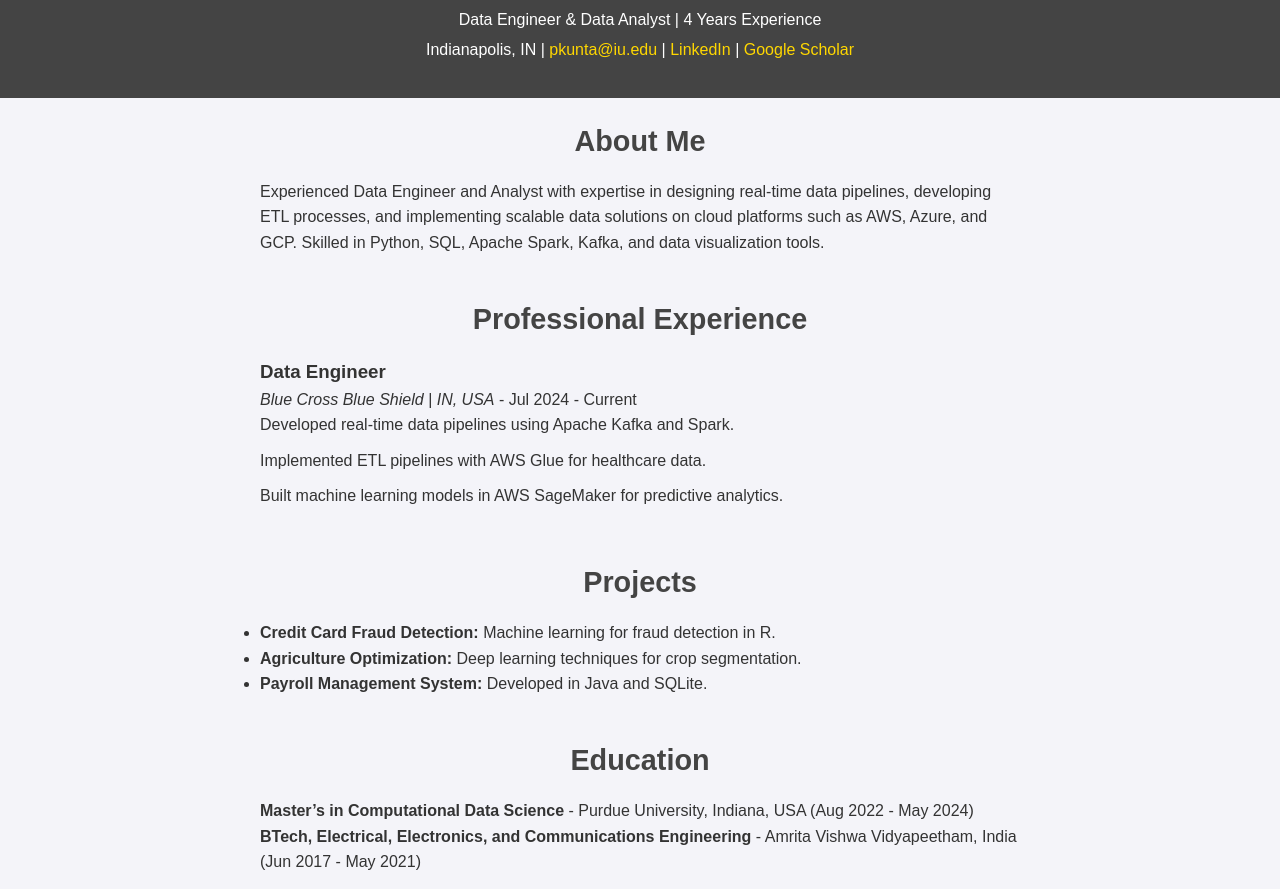
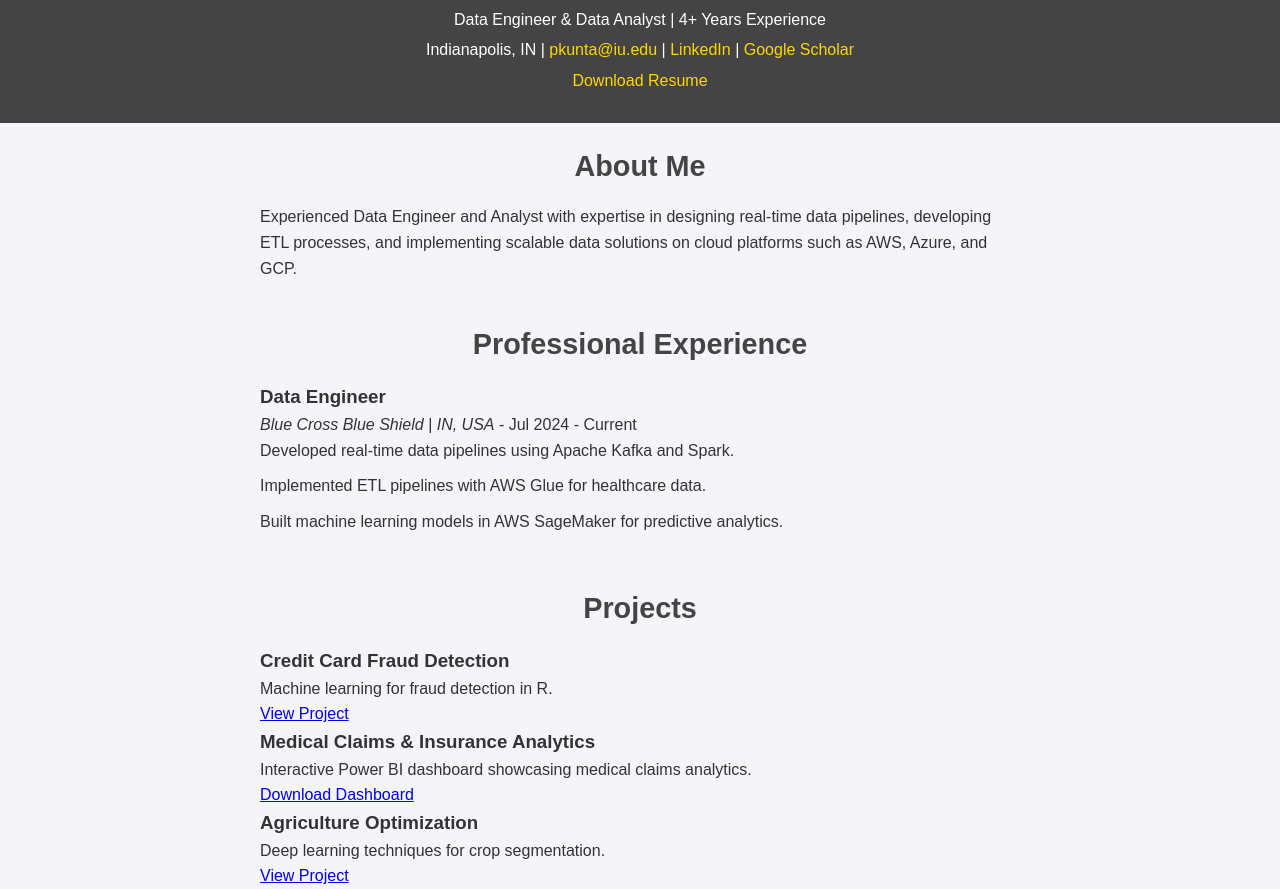
Before and after one commit to prasanthkunta/prasanthkunta.github.io, a plain HTML site: page index.html in a window 1280 px wide. Shown: the part 143-1032 px from the top of the page. Drawn offline with Linux system fonts and the light colour scheme.

Commit message:
index.html

```diff
--- a/index.html
+++ b/index.html
@@ -1,4 +1,3 @@
-
 <!DOCTYPE html>
 <html lang="en">
 <head>
@@ -6,6 +5,7 @@
     <meta name="viewport" content="width=device-width, initial-scale=1.0">
     <title>Prasanth Kumar Kunta - Data Engineer & Analyst</title>
     <link rel="stylesheet" href="style.css">
+    <script src="https://kit.fontawesome.com/a076d05399.js" crossorigin="anonymous"></script>
 </head>
 <body>
     <!-- Navigation Bar -->
@@ -22,14 +22,17 @@
     <!-- Header Section -->
     <header>
         <h1>Prasanth Kumar Kunta</h1>
-        <p>Data Engineer & Data Analyst | 4 Years Experience</p>
-        <p>Indianapolis, IN | <a href="mailto:pkunta@iu.edu">pkunta@iu.edu</a> | <a href="https://www.linkedin.com/in/prasanth-kumar-2a2b69327" target="_blank">LinkedIn</a> | <a href="#">Google Scholar</a></p>
+        <p>Data Engineer & Data Analyst | 4+ Years Experience</p>
+        <p>Indianapolis, IN | <a href="mailto:pkunta@iu.edu">pkunta@iu.edu</a> |
+           <a href="https://www.linkedin.com/in/prasanth-kumar-2a2b69327" target="_blank">LinkedIn</a> |
+           <a href="#">Google Scholar</a></p>
+        <a href="resume.pdf" class="btn">Download Resume</a>
     </header>
 
     <!-- About Section -->
     <section id="about">
         <h2>About Me</h2>
-        <p>Experienced Data Engineer and Analyst with expertise in designing real-time data pipelines, developing ETL processes, and implementing scalable data solutions on cloud platforms such as AWS, Azure, and GCP. Skilled in Python, SQL, Apache Spark, Kafka, and data visualization tools.</p>
+        <p>Experienced Data Engineer and Analyst with expertise in designing real-time data pipelines, developing ETL processes, and implementing scalable data solutions on cloud platforms such as AWS, Azure, and GCP.</p>
     </section>
 
     <!-- Experience Section -->
@@ -44,17 +47,28 @@
                 <li>Built machine learning models in AWS SageMaker for predictive analytics.</li>
             </ul>
         </div>
-        <!-- Add more job roles here as necessary -->
     </section>
 
     <!-- Projects Section -->
     <section id="projects">
         <h2>Projects</h2>
-        <ul>
-            <li><strong>Credit Card Fraud Detection:</strong> Machine learning for fraud detection in R.</li>
-            <li><strong>Agriculture Optimization:</strong> Deep learning techniques for crop segmentation.</li>
-            <li><strong>Payroll Management System:</strong> Developed in Java and SQLite.</li>
-        </ul>
+        <div class="project-grid">
+            <div class="project-card">
+                <h3>Credit Card Fraud Detection</h3>
+                <p>Machine learning for fraud detection in R.</p>
+                <a href="#">View Project</a>
+            </div>
+            <div class="project-card">
+                <h3>Medical Claims & Insurance Analytics</h3>
+                <p>Interactive Power BI dashboard showcasing medical claims analytics.</p>
+                <a href="Competitive_Marketing_Analysis.pbix">Download Dashboard</a>
+            </div>
+            <div class="project-card">
+                <h3>Agriculture Optimization</h3>
+                <p>Deep learning techniques for crop segmentation.</p>
+                <a href="#">View Project</a>
+            </div>
+        </div>
     </section>
 
     <!-- Education Section -->
```
